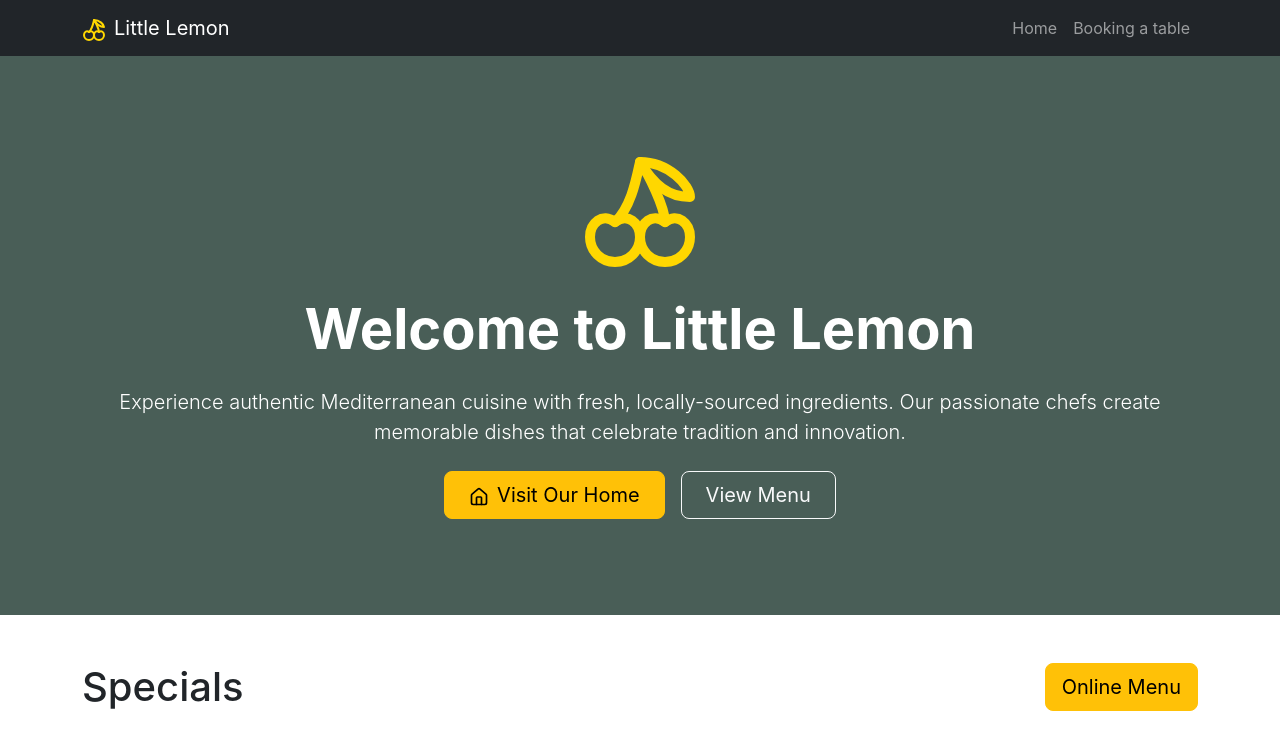
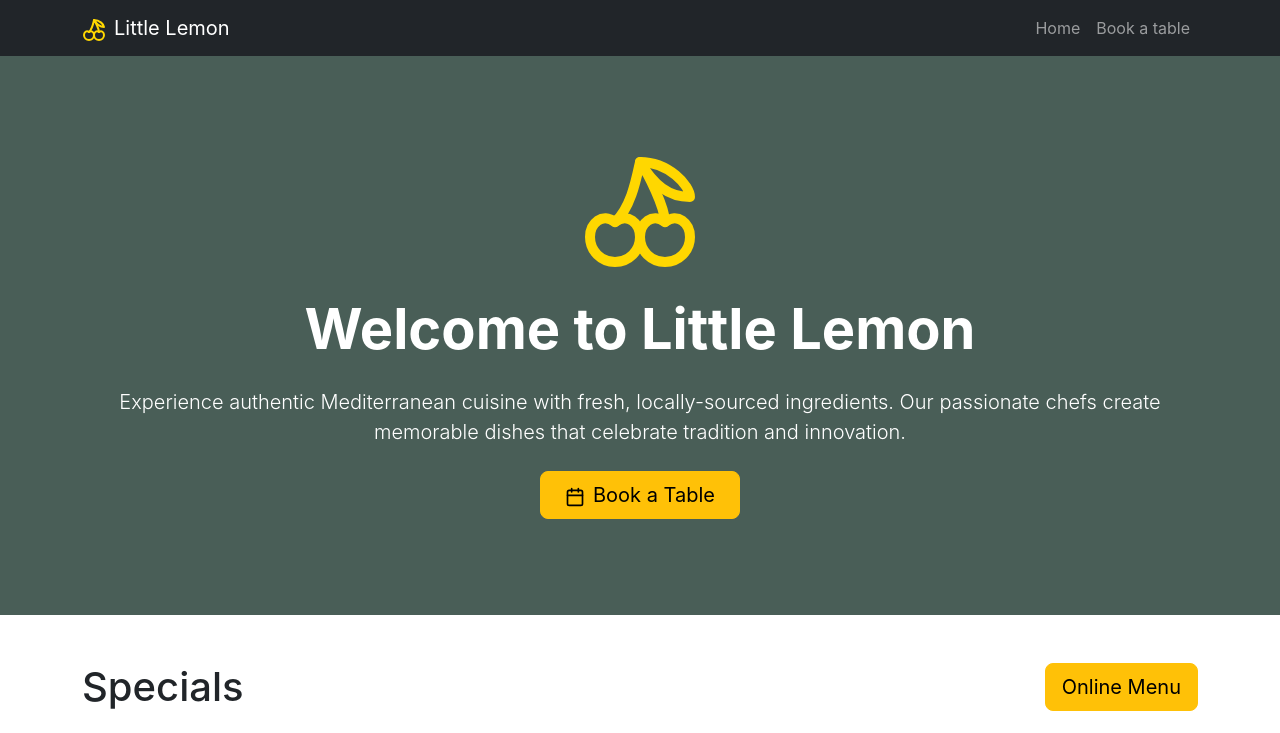
Before and after one commit to jorgeramos2068/coursera-08-little-lemon, a React (Create React App) app: page / in a window 1280 px wide. Shown: the top 733 px of the page. Built offline with nearby package versions, Linux system fonts and the light colour scheme.

Commit message:
fix: update links and texts

```diff
--- a/src/components/CallToAction.tsx
+++ b/src/components/CallToAction.tsx
@@ -1,6 +1,6 @@
 import React from 'react';
 import { Link } from 'react-router-dom';
-import { Cherry, Home } from 'lucide-react';
+import { Cherry, Calendar } from 'lucide-react';
 
 const CallToAction: React.FC = () => {
   return (
@@ -23,21 +23,13 @@ const CallToAction: React.FC = () => {
                 </p>
                 <div className="d-grid gap-2 d-md-flex justify-content-md-center">
                   <Link
-                    to="/"
-                    className="btn btn-warning btn-lg px-4 me-md-2"
+                    to="/booking"
+                    className="btn btn-warning btn-lg px-4"
                     role="button"
-                    aria-label="Go to Little Lemon home page"
+                    aria-label="Book a table at Little Lemon restaurant"
                   >
-                    <Home size={20} className="me-2" aria-hidden="true" />
-                    Visit Our Home
-                  </Link>
-                  <Link
-                    to="/menu"
-                    className="btn btn-outline-light btn-lg px-4"
-                    role="button"
-                    aria-label="View our menu"
-                  >
-                    View Menu
+                    <Calendar size={20} className="me-2" aria-hidden="true" />
+                    Book a Table
                   </Link>
                 </div>
               </div>
--- a/src/components/Navigation.tsx
+++ b/src/components/Navigation.tsx
@@ -30,7 +30,7 @@ const Navigation: React.FC = () => {
             </li>
             <li className="nav-item" role="none">
               <Link className="nav-link" to="/booking" role="menuitem">
-                Booking a table
+                Book a table
               </Link>
             </li>
           </ul>
```
